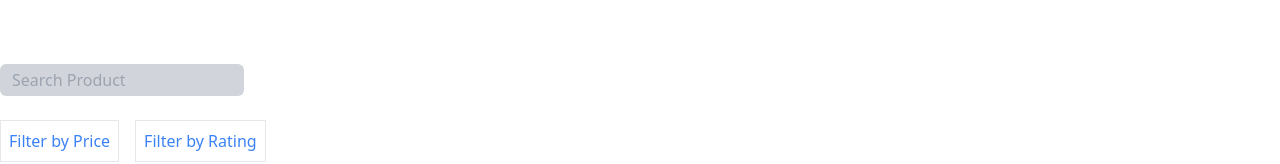
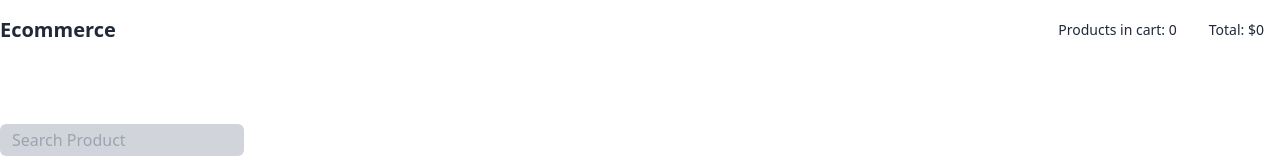
Before and after one commit to Zeroluffs/ecommerce-test, a Next.js app: page / in a window 1280 px wide. Shown: the top 164 px of the page. Built offline with nearby package versions, Linux system fonts and the light colour scheme; no server answers.

Commit message:
shows total and items in cart

```diff
--- /dev/null
+++ b/components/NavBar.tsx
@@ -0,0 +1,27 @@
+import { useSelector } from 'react-redux'
+import { numberOfItems, totalPrice } from '@/slices/cart'
+export function NavBar() {
+  const numberOfProducts = useSelector(numberOfItems)
+  const total = useSelector(totalPrice)
+  return (
+    <nav>
+      <div className="flex justify-between items-center py-4">
+        <div className="flex items-center">
+          <div className="flex items-center">
+            <a href="" className="text-xl font-bold text-gray-800">
+              Ecommerce
+            </a>
+          </div>
+        </div>
+        <div className="flex items-center">
+          <a href="#" className="text-gray-800 text-sm mx-4 hover:text-blue-500">
+            Products in cart: {numberOfProducts}
+          </a>
+          <a href="#" className="text-gray-800 text-sm mx-4 hover:text-blue-500">
+            Total: ${total}
+          </a>
+        </div>
+      </div>
+    </nav>
+  )
+}
--- a/pages/index.tsx
+++ b/pages/index.tsx
@@ -2,6 +2,7 @@ import { Inter } from 'next/font/google'
 import { ProductList } from '@/components/ProductList'
 import { dehydrate, QueryClient } from 'react-query'
 import { fetchProducts } from '@/Services/Event'
+import { NavBar } from '@/components/NavBar'
 
 const inter = Inter({ subsets: ['latin'] })
 const fetching = async () => {
@@ -15,6 +16,7 @@ const fetching = async () => {
 export default function Home() {
   return (
     <div className="max-w-7xl m-auto">
+      <NavBar />
       <ProductList />
     </div>
   )
--- a/slices/cart.ts
+++ b/slices/cart.ts
@@ -1,4 +1,5 @@
 import { createSlice, createAsyncThunk, current } from '@reduxjs/toolkit'
+import { RootState } from '@/store/store'
 
 const initialState = {
   items: [] as Product[],
@@ -22,7 +23,7 @@ const cartSlice = createSlice({
 
 export default cartSlice.reducer
 
-export const numberOfItems = (state: { cart: { items: string | any[] } }) => state.cart.items.length
+export const numberOfItems = (state: RootState) => state.cart.items.length
 export const totalPrice = (state: { cart: { items: any[] } }) => {
   let total = 0
   state.cart.items.map((item) => {
```
